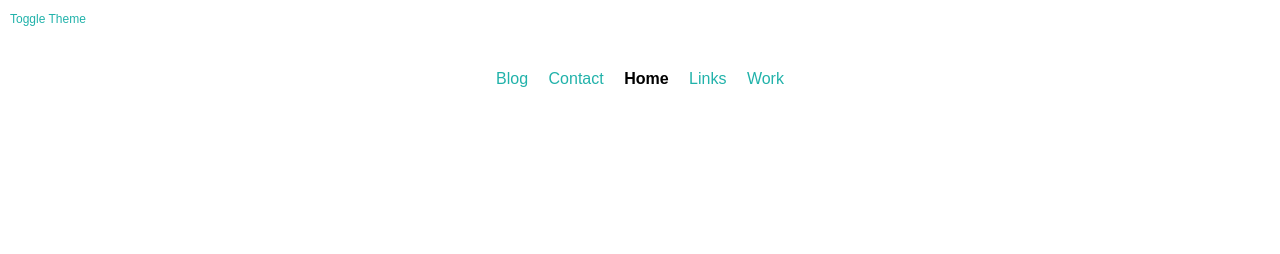
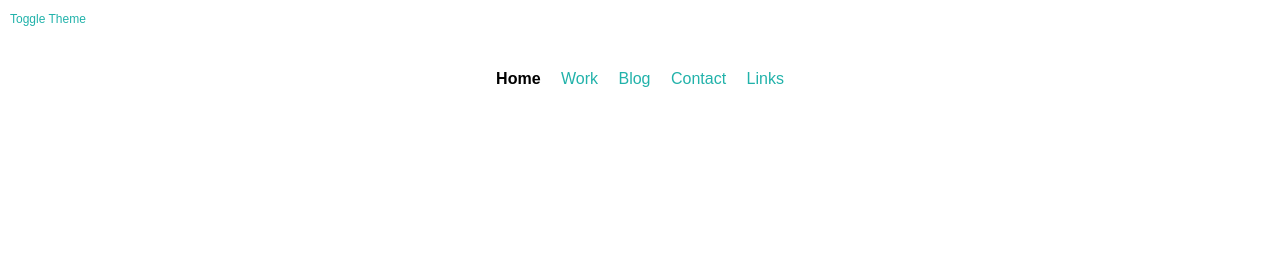
Before and after one commit to lsimek/lsimek.github.io, a Jekyll site: the page built from index.html, in a window 1280 px wide. Shown: the top 254 px of the page. Built offline with Jekyll 4.4.1, drawn with Linux system fonts in a browser that asks for light colours.

Commit message:
Navbar fix

```diff
--- a/_layouts/default.html
+++ b/_layouts/default.html
@@ -16,7 +16,8 @@
 <header>
 	<nav>
 		<ul>
-			{% for p in site.pages %}
+			{% assign sorted_pages = site.pages | sort: 'weight' %}
+			{% for p in sorted_pages %}
 				{% if p.url == page.url and page.name_title != "Home"%}
 					<li>{{ p.name_navbar }}</li>
 				{% else %}
```
